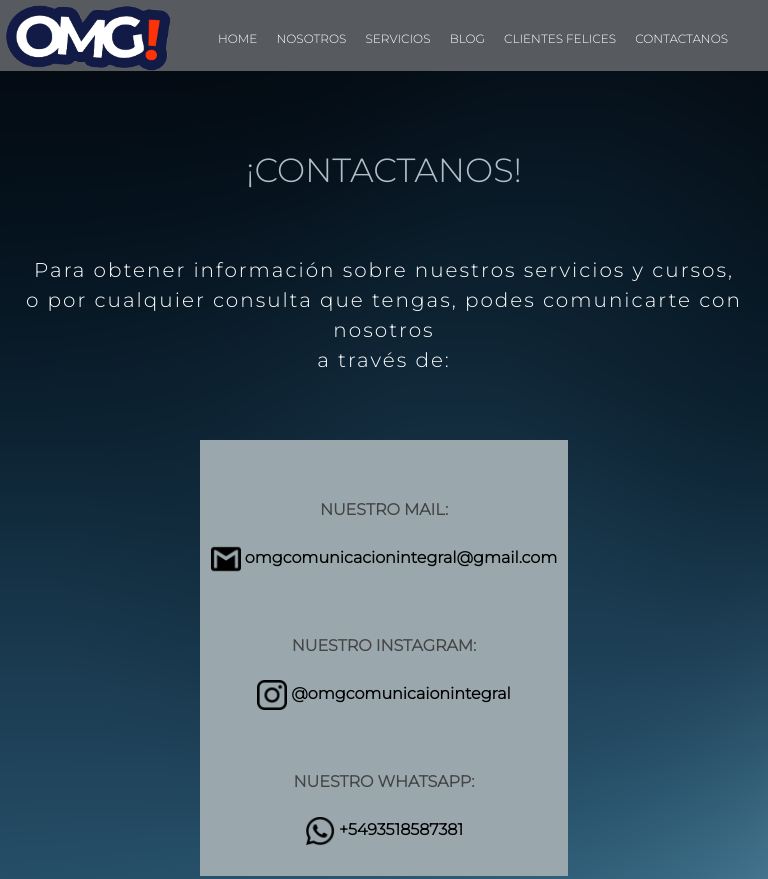
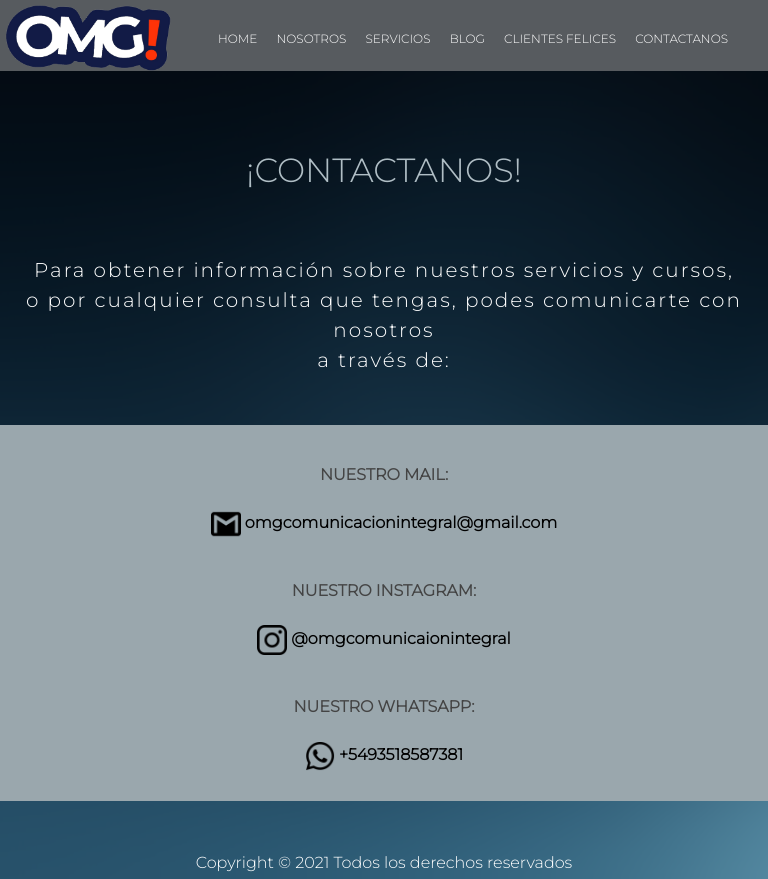
Before and after one commit to SolMoyano1/OMG, a website: page secciones/contactanos.html in a window 768 px wide. Shown: the top 879 px of the page. Drawn offline with nearby package versions, Linux system fonts and the light colour scheme.

Commit message:
version 3.2

```diff
--- a/SCSS/x.scss
+++ b/SCSS/x.scss
@@ -341,12 +341,15 @@ p{
     }
 
     .menu{
+        margin-left: 0px;
         display: block;
         text-align: center;
+        align-items: center;
         height: 40px;
         padding-top: 20px;
         background-color: rgba(89, 93, 99, 0.47);
         margin: 5px 0px;
+
     }
 
     /*nosotrosCELU*/
@@ -628,5 +631,18 @@ p{
         width: 130px;
         height: 130px;
     }
+    /*contactanosCELU*/
 
+    .infoContacto{
+        margin-bottom: 50px;
+    }
+    .divContacto1{
+        padding: 6px;
+        line-height: 3;
+        margin: 0px 0px;
+    }
+
+    .nuestrasRedes{
+        margin-top: 20px;
+    }
 }
```
Also changed, not shown: CSS/x.css.
